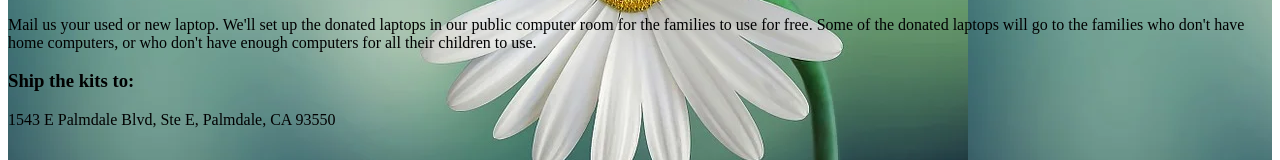
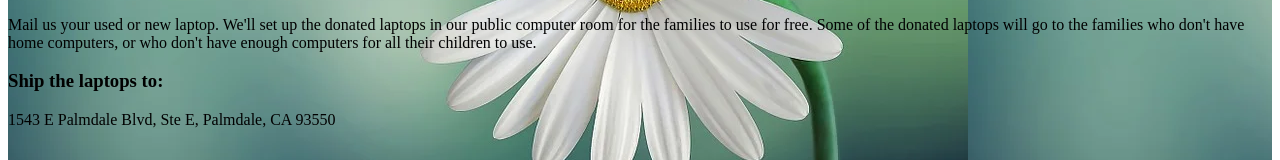
Before and after one commit to margaritahumanitarian/helpafamily, a Next.js app: page / in a window 1280 px wide. Shown: the part 356-516 px from the top of the page. Built offline with nearby package versions, Linux system fonts and the light colour scheme.

Commit message:
Correction to shipping text in components/LaptopForFamiliesCard.js

```diff
--- a/components/LaptopForFamiliesCard.js
+++ b/components/LaptopForFamiliesCard.js
@@ -11,7 +11,7 @@ function LaptopForFamiliesCard() {
         </p>
         <p>
           <div className="divider" />
-          <h3>Ship the kits to:</h3>
+          <h3>Ship the laptops to:</h3>
           <p>1543 E Palmdale Blvd, Ste E, Palmdale, CA 93550</p>
         </p>
       </div>
```
